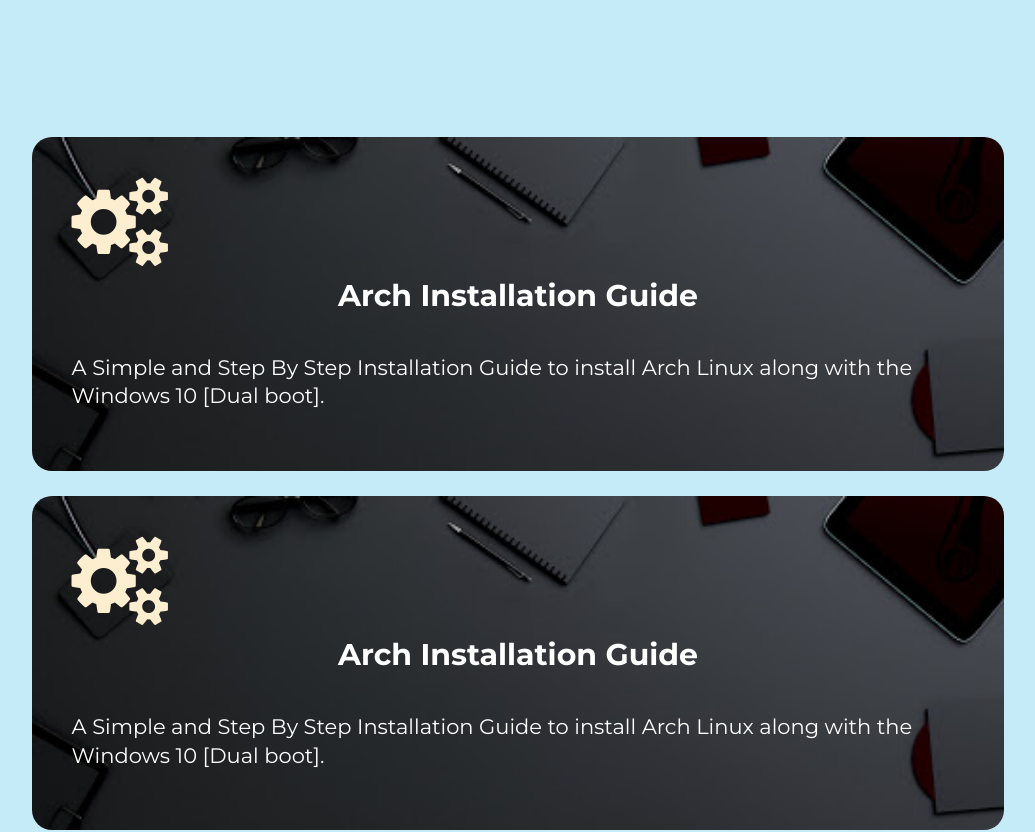
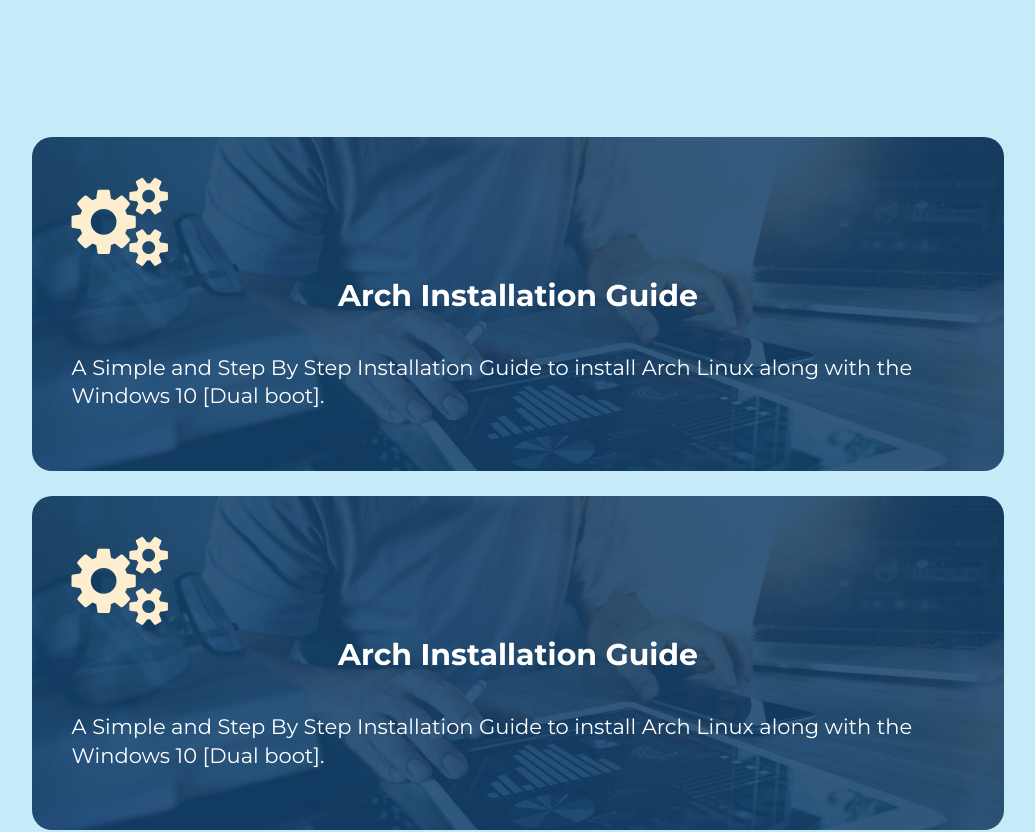
Before and after one commit to arjun-computer-geek/arjun-computer-geek.github.io, a React (Create React App) app: page /blogs in a window 1280 px wide. Shown: the part 500-1332 px from the top of the page, without its empty margins (122-1157 px from the left). Built offline with nearby package versions, Linux system fonts and the light colour scheme.

Commit message:
refact - refactoring my codes for better readability

```diff
--- a/src/components/Blogs.css
+++ b/src/components/blogs/Blogs.css
@@ -28,7 +28,7 @@
     flex-direction: column;
     padding: 30px;
     border-radius: 20px;
-    background-image: url('./../img/card-background.jpg');
+    background-image: url('./../../img/background.jpeg');
     background-size: cover;
     margin: 10px 5%;
     position: relative;
--- a/src/components/Blogs.js
+++ b/src/components/blogs/Blogs.js
@@ -1,6 +1,6 @@
 import React from 'react'
 import { Link } from 'react-router-dom'
-import MetaData from './layout/MetaData'
+import MetaData from '../layout/MetaData'
 import './Blogs.css'
 
 const Blogs = () => {
--- a/src/components/ArchGuide.js
+++ b/src/components/blogs/archGuide/ArchGuide.js
@@ -1,5 +1,5 @@
 import React from 'react'
-import MetaData from './layout/MetaData'
+import MetaData from '../../layout/MetaData'
 import './ArchGuide.css'
 import { Link } from 'react-router-dom'
 
--- a/src/components/Home.js
+++ b/src/components/home/Home.js
@@ -1,6 +1,6 @@
 import React from 'react'
 import { Link } from 'react-router-dom'
-import MetaData from './layout/MetaData'
+import MetaData from '../layout/MetaData'
 
 const Home = () => {
     return (
--- a/src/components/Projects.js
+++ b/src/components/projects/Projects.js
@@ -1,6 +1,6 @@
 import React from 'react'
-import MetaData from './layout/MetaData'
-import Project from './layout/ProjectTemplate'
+import MetaData from '../layout/MetaData'
+import Project from '../layout/ProjectTemplate'
 
 const Projects = () => {
     return (
```
Also changed, not shown: src/App.js (+4 -4 lines), src/components/blogs/archGuide/ArchGuide.css (renamed from src/components/ArchGuide.css).
